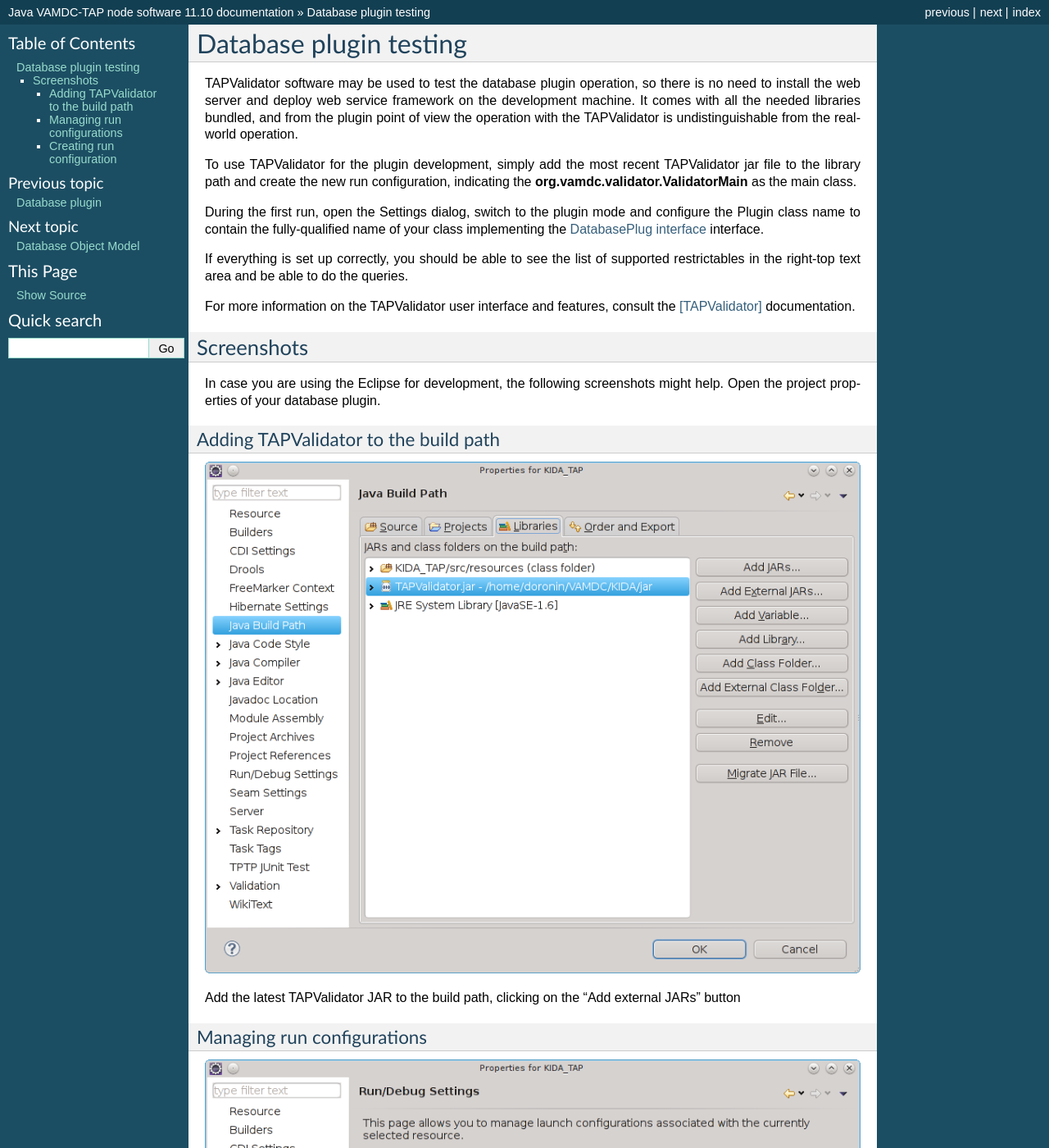
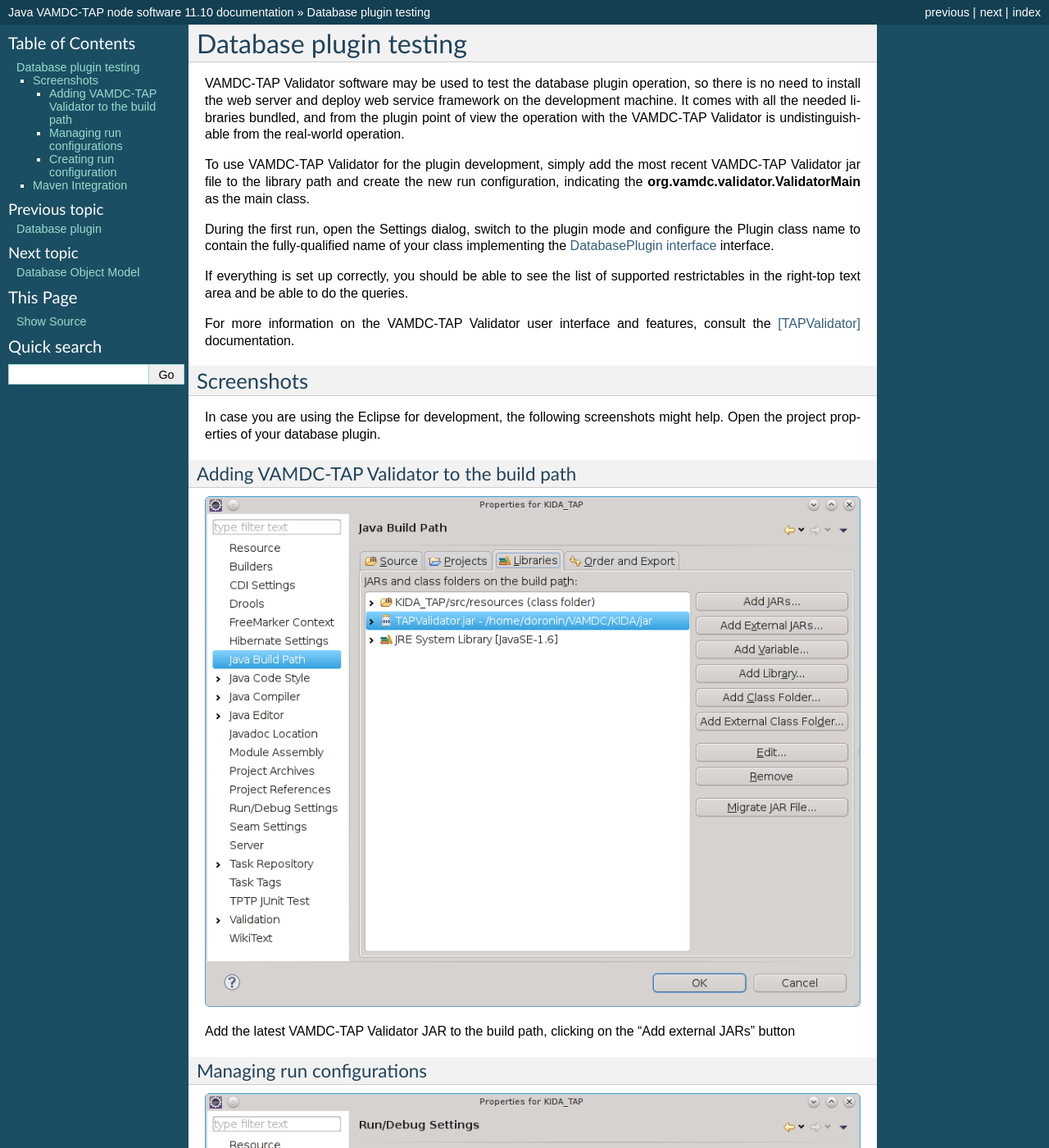
Before and after one commit to misdoro/JavaNodeSwDoc, a Sphinx documentation site: the page built from source/plugin-test.rst, in a window 1280 px wide and 1400 px high. Shown: the whole window at 82% size. Built offline with Sphinx 7.4.7, drawn with Linux system fonts in a browser that asks for light colours; some of the changed text lies outside the part shown.

Commit message:
Start updating for 12.07 Java node software release

```diff
--- a/source/plugin-test.rst
+++ b/source/plugin-test.rst
@@ -3,13 +3,14 @@
 Database plugin testing
 ===========================
 
-TAPValidator software may be used to test the database plugin operation,
+VAMDC-TAP Validator software may be used to test the database plugin operation,
 so there is no need to install the web server and deploy web service framework on the development machine.
 It comes with all the needed libraries bundled, and from the plugin point of view the operation
-with the TAPValidator is undistinguishable from the real-world operation.
+with the VAMDC-TAP Validator is undistinguishable from the real-world operation.
 
-To use TAPValidator for the plugin development, simply add the most recent TAPValidator jar file to the library path
-and create the new run configuration, indicating the **org.vamdc.validator.ValidatorMain** as the main class.
+To use VAMDC-TAP Validator for the plugin development, simply add the most recent VAMDC-TAP Validator jar file
+to the library path and create the new run configuration,
+indicating the **org.vamdc.validator.ValidatorMain** as the main class.
 
 During the first run, open the Settings dialog, switch to the plugin mode
 and configure the Plugin class name to contain the fully-qualified name
@@ -18,7 +19,7 @@
 If everything is set up correctly, you should be able to see the list of supported restrictables
 in the right-top text area and be able to do the queries.
 
-For more information on the TAPValidator user interface and features, consult the [TAPValidator]_ documentation.
+For more information on the VAMDC-TAP Validator user interface and features, consult the [TAPValidator]_ documentation.
 
 Screenshots
 ----------------
@@ -28,13 +29,13 @@
 
 .. _buildpath:
 
-Adding TAPValidator to the build path
+Adding VAMDC-TAP Validator to the build path
 +++++++++++++++++++++++++++++++++++++++
 
 
 .. image:: img/validator/buildpath.png
 
-Add the latest TAPValidator JAR to the build path, clicking on the "Add external JARs" button
+Add the latest VAMDC-TAP Validator JAR to the build path, clicking on the "Add external JARs" button
 
 
 .. _runconfs:
@@ -57,3 +58,49 @@
 .. image:: img/validator/newrunconf.png
 
 Create the new run configuration with the following Main class path
+
+
+Maven Integration
+--------------------
+
+All Java software developed as a part of VAMDC is available at VAMDC Maven repository
+
+http://dev.vamdc.org/nexus/content/repositories/releases/
+
+To use Maven for dependency management of your plugin, a following sample POM.xml may be used::
+
+	<project xmlns="http://maven.apache.org/POM/4.0.0" xmlns:xsi="http://www.w3.org/2001/XMLSchema-instance"
+		xsi:schemaLocation="http://maven.apache.org/POM/4.0.0 http://maven.apache.org/xsd/maven-4.0.0.xsd">
+		<modelVersion>4.0.0</modelVersion>
+		<groupId>org.vamdc.%databasename%</groupId>
+		<artifactId>plugin</artifactId>
+		<name>databasename plugin for java node software</name>
+
+		<parent>
+			<groupId>org.vamdc.tap</groupId>
+			<artifactId>vamdctap-plugin</artifactId>
+			<version>12.07</version>
+		</parent>
+
+		<distributionManagement>
+			<repository>
+				<id>releases</id>
+				<url>http://dev.vamdc.org/nexus/content/repositories/releases</url>
+			</repository>
+		</distributionManagement>
+
+		<dependencies>
+			<dependency>
+				<groupId>org.vamdc.%databasename%</groupId>
+				<artifactId>database_dao</artifactId>
+				<version>0.0.1-SNAPSHOT</version>
+			</dependency>
+			<dependency>
+				<groupId>commons-collections</groupId>
+				<artifactId>commons-collections</artifactId>
+				<version>3.2.1</version>
+			</dependency>
+		</dependencies>
+	</project>
+
+All the required common dependencies are described within *parent* pom, **vamdctap-plugin**
```
Also changed, not shown: source/intro.rst (+14 -12 lines), source/plugin-arch.rst (+16 -10 lines), source/plugin-datamodel.rst (+16 -0 lines), source/plugin-xsamsgen.rst (+5 -3 lines), source/img/cayenne/1.png (added), source/img/cayenne/10.png (added), source/img/cayenne/11.png (added), source/img/cayenne/12.png (added), source/img/cayenne/2.png (added), source/img/cayenne/3.png (added), source/img/cayenne/4.png (added), source/img/cayenne/5.png (added), source/img/cayenne/6.png (added), source/img/cayenne/7.png (added), 2 more files, 1 other file.
